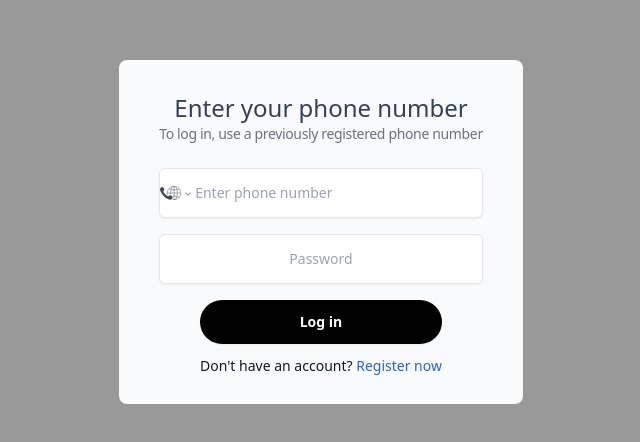
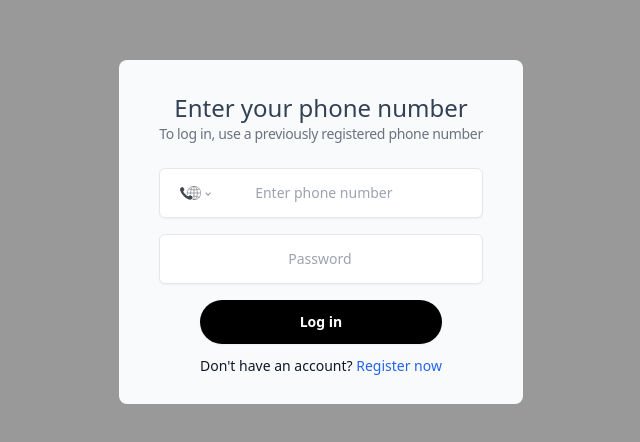
Before and after one commit to metalpipemomo/lending-poc, a Next.js app in the folder apps/web/: page /login in a window 1280 px wide. Shown: the part 168-610 px from the top of the page, without its empty margins (319-959 px from the left). Built offline with nearby package versions, Linux system fonts and the light colour scheme.

Commit message:
adjust styling

```diff
--- a/apps/web/app/login/page.tsx
+++ b/apps/web/app/login/page.tsx
@@ -79,7 +79,7 @@ export default function LoginPage() {
                       placeholder="Enter phone number"
                       value={value}
                       onChange={setValue}
-                      className="block w-full rounded-md border py-3 text-center bg-white text-gray-900 shadow-sm placeholder:text-gray-400 sm:text-sm sm:leading-6 focus:outline-none focus:ring-transparent focus:border-transparent"
+                      className="PhoneInput block w-full rounded-md border py-3 bg-white text-gray-900 shadow-sm placeholder:text-gray-400 sm:text-sm sm:leading-6 [&>div]:pl-5 [&>input]:outline-none [&>input]:indent-10"
                     />
                     {errors.phoneNumber && (
                       <p className="text-red-500 text-sm">{`${errors.phoneNumber.message}`}</p>
@@ -98,7 +98,7 @@ export default function LoginPage() {
                       })}
                       type="password"
                       placeholder="Password"
-                      className="block w-full rounded-md border py-3 text-center bg-white text-gray-900 shadow-sm placeholder:text-gray-400 sm:text-sm sm:leading-6 focus:outline-none focus:ring-transparent focus:border-transparent"
+                      className="block w-full rounded-md border py-3 indent-32 bg-white text-gray-900 shadow-sm placeholder:text-gray-400 sm:text-sm sm:leading-6 focus:outline-none focus:ring-transparent focus:border-transparent"
                     />
                     {errors.password && (
                       <p className="text-red-500 text-sm">{`${errors.password.message}`}</p>
```
